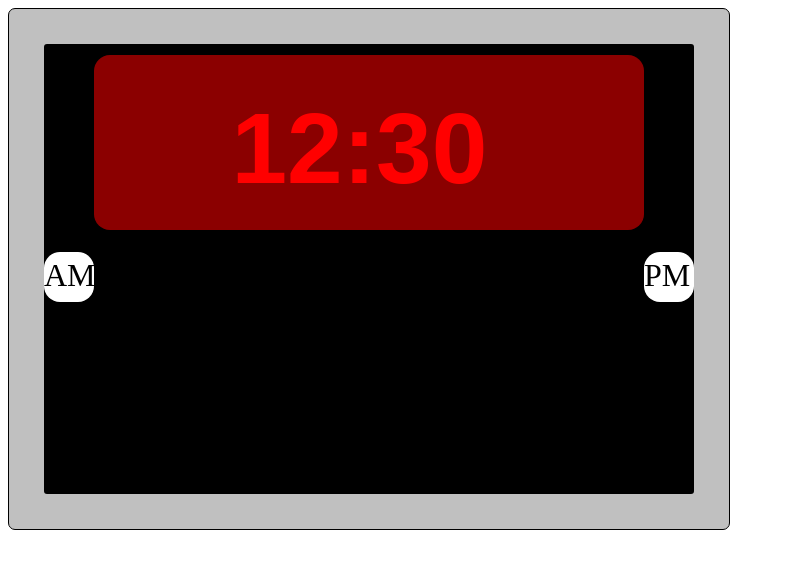
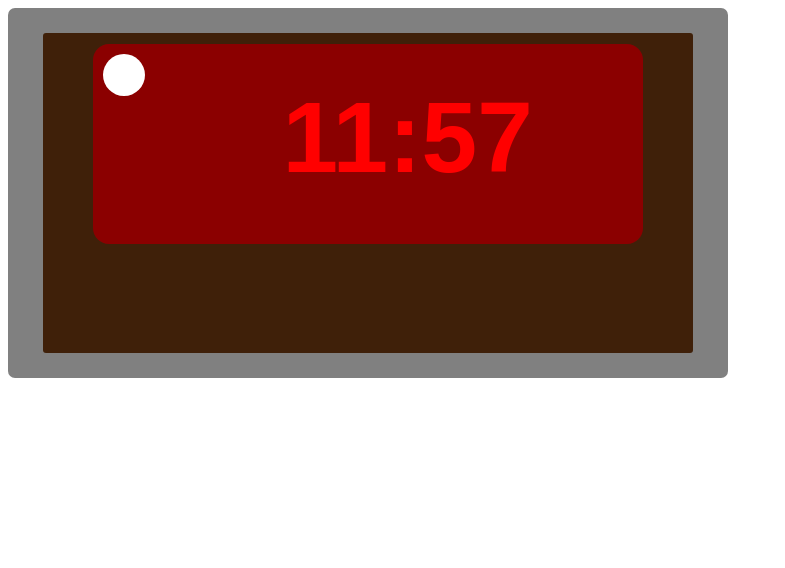
Before and after one commit to stratcat944/JS14-wakeup-time, a plain HTML site: page index.html in a window 1280 px wide. Shown: the whole page, without its empty margins (0-785 px from the left). Drawn offline with nearby package versions, Linux system fonts and the light colour scheme.

Commit message:
new and improved

```diff
--- a/main.css
+++ b/main.css
@@ -1,57 +1,35 @@
 .container {
-	border: 1px solid black;
+	border: 10px silver;
 	float:left;
 	position: relative;
-	height:500px;
+	height:350px;
 	width:700px;
 	display: inline-block;
-	background-color:silver;
+	background-color:grey;
 	border-radius: 7px;
 	padding: 10px;
 }
 
 .innerShell {
 	position: relative;
-	height: 450px;
+	height: 320px;
 	width: 650px;
 	display: inline-block;
-	background-color: black;
-	margin-top: 25px;
+	background-color: #3F2009;
+	margin-top: 15px;
 	margin-left: 25px;
 	border-radius: 3px;
 
 }
 
-
-.leftLabel {
-	float:left;
-	position: relative;
-	width: 50px;
-	height: 50px;
-	display: inline-block;
-	background-color: white;
-	margin-top: 208px;
-	border-radius: 1em;
-}
-
-.rightLabel {
-	float:right;
-	position: relative;
-	width: 50px;
-	height: 50px;
-	display: inline-block;
-	background-color: white;
-	margin-top: 208px;
-	border-radius: 1em;
-}
-
 .clockScreen {
 	position: relative;
-	height:175px;
+	height:200px;
 	width:550px;
 	display: inline-block;
 	background-color : darkred;
 	margin-top: 11px;
+	margin-left: 50px;
 	border-radius: 1em;
 }
 
@@ -65,17 +43,14 @@
 	margin-left: 25%;
 }
 
-.bottomAm {
-	display: inline-block;
-	font-color: black;
-	font-size: 32px;
-	margin-top: 5px;
+.amLabel {
+	position: relative;
+	display : inline-block;
+	background-color: white;
+	float : left;
+	height: 42px;
+	width: 42px;
+	border-radius: 50px;
+	margin-top: 10px;
+	margin-left: 10px;
 }
-
-
-.bottomPm {
-	display: inline-block;
-	font-color: black;
-	font-size: 32px;
-	margin-top: 5px;
-}
--- a/main.js
+++ b/main.js
@@ -1,22 +1,27 @@
 $(document).on('ready', function() {
 
 	var innerShell = $('<div class="innerShell"> </div>');
-	var leftbuttonAM = $('<div class="leftLabel"> </div>');
-	var rightbuttonPM = $('<div class="rightLabel"> </div>');
+
 	var clockScreen = $('<div class="clockScreen"> </div>');
-	var clockText = $('<div class="clockText">12:30</div>');
-	var bottomLabelAM = $('<div class="bottomAm">AM</div>');
-	var bottomLabelPM = $('<div class="bottomPm">PM</div>');
+
+	var clockText = $('<div class="clockText">11:57</div>');
+
+	var amLabel = $('<div class="amLabel"> </div>')
+
+	var pmLabel = $('<div class="pmLabel"> </div>')
+
+
+	$('.container').append(innerShell);
+
+	$(innerShell).append(clockScreen);
+
+	$(clockScreen).append(clockText);
+
+	$(clockScreen).append(amLabel);
+
+	$(clockScreen).append(pmLabel);
 
 
 
-	$('.container').append(innerShell);
-	$(innerShell).append(leftbuttonAM);
-	$(innerShell).append(rightbuttonPM);
-	$(innerShell).append(clockScreen);
-	$(clockScreen).append(clockText);
-	$(leftbuttonAM).append(bottomLabelAM);
-	$(rightbuttonPM).append(bottomLabelPM);
-
 
 });
```
